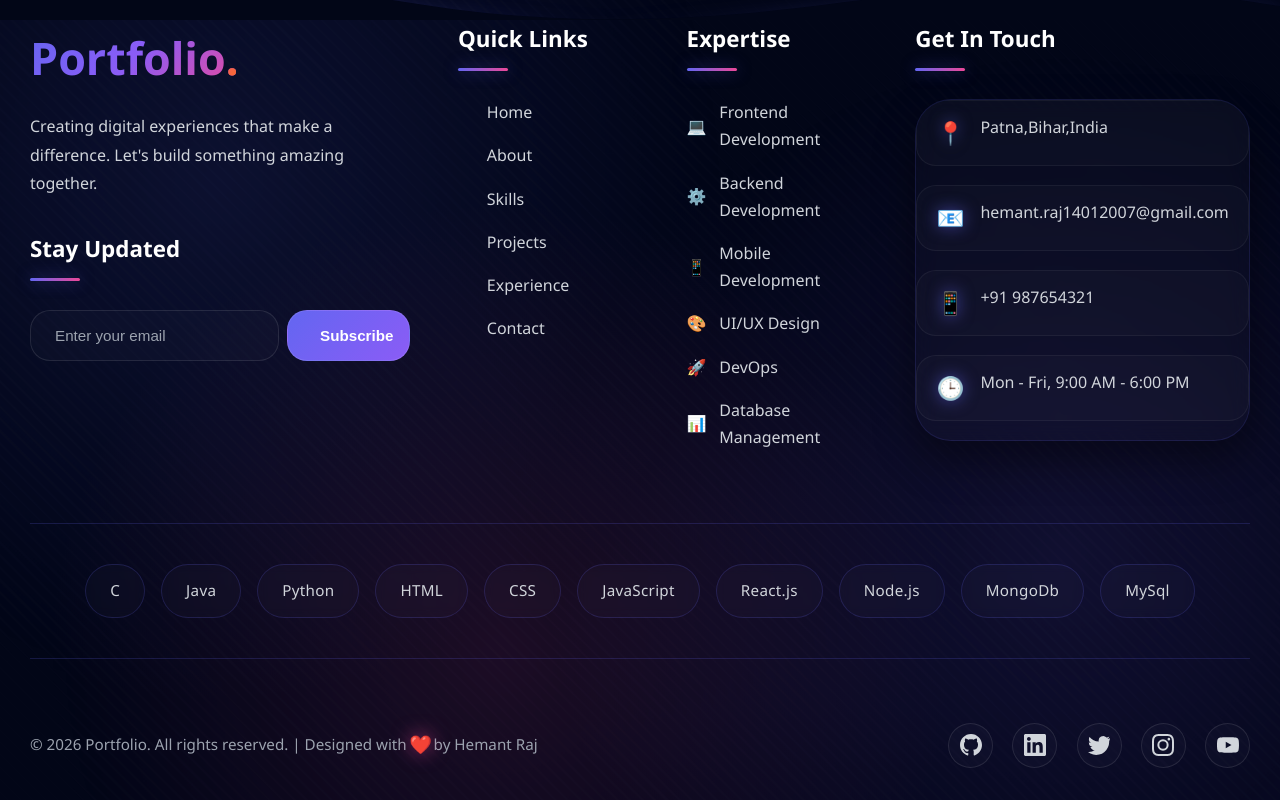
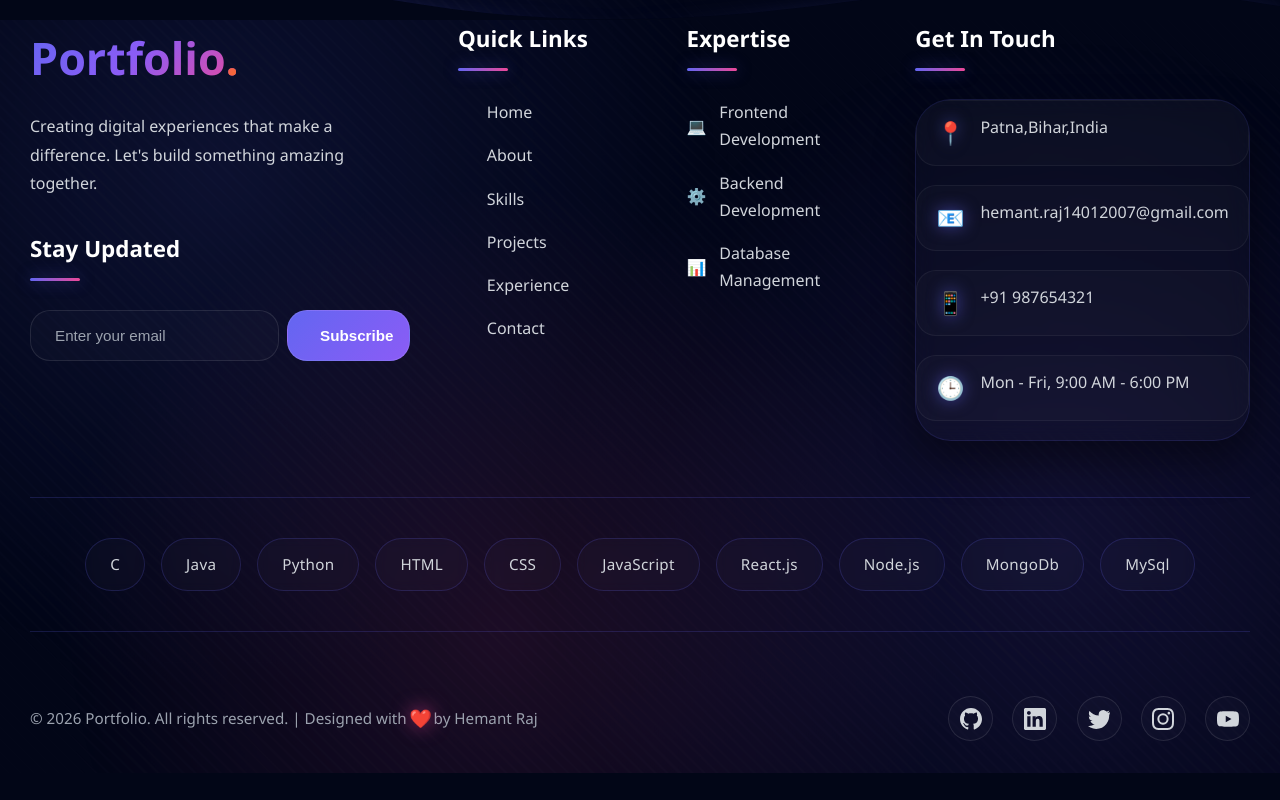
Before and after one commit to rajhemant076/portfolio-project, a plain HTML site: page frontend/index.html in a window 1280 px wide. Shown: the part 4589-5389 px from the top of the page. After the commit the page ends 5362 px from the top, so only its background shows below. Drawn offline with Linux system fonts and the light colour scheme; no server answers.

Commit message:
pages improved

```diff
--- a/frontend/index.html
+++ b/frontend/index.html
@@ -190,9 +190,6 @@
                 <ul class="footer-links">
                     <li><span>💻</span> Frontend Development</li>
                     <li><span>⚙️</span> Backend Development</li>
-                    <li><span>📱</span> Mobile Development</li>
-                    <li><span>🎨</span> UI/UX Design</li>
-                    <li><span>🚀</span> DevOps</li>
                     <li><span>📊</span> Database Management</li>
                 </ul>
             </div>
```
